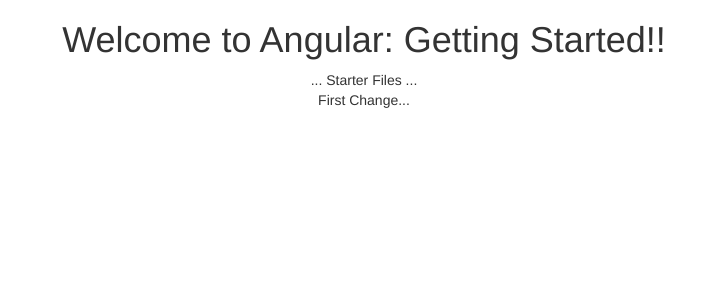
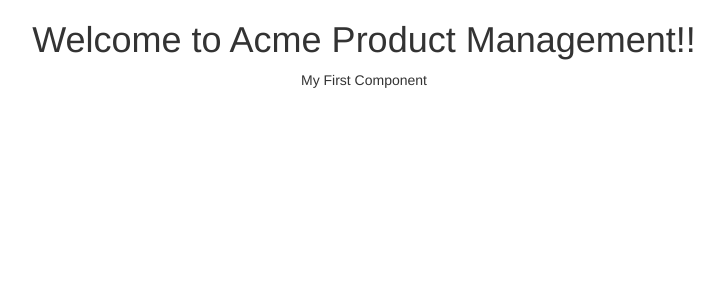
Before and after one commit to bradonf333/ACME-Angular2-V2, an Angular app in the folder APM/: page / in a window 1280 px wide. Shown: the top 300 px of the page, without its empty margins (276-1000 px from the left). Built offline with nearby package versions, Linux system fonts and the light colour scheme.

Commit message:
Updating template and comments

```diff
--- a/APM/src/app/app.component.html
+++ b/APM/src/app/app.component.html
@@ -1,8 +1,7 @@
 <!--The whole content below can be removed with the new code.-->
 <div style="text-align:center">
   <h1>
-    Welcome to {{title}}!!
+    Welcome to {{pageTitle}}!!
   </h1>
-  ... Starter Files ...
-  <br> First Change...
+  My First Component
 </div>
--- a/APM/src/app/app.component.ts
+++ b/APM/src/app/app.component.ts
@@ -1,3 +1,5 @@
+/** Root component for the application */
+
 import { Component } from '@angular/core';
 
 @Component({
@@ -6,5 +8,5 @@
   styleUrls: ['./app.component.css']
 })
 export class AppComponent {
-  title = 'Angular: Getting Started';
+  pageTitle: string = 'Acme Product Management';
 }
```
